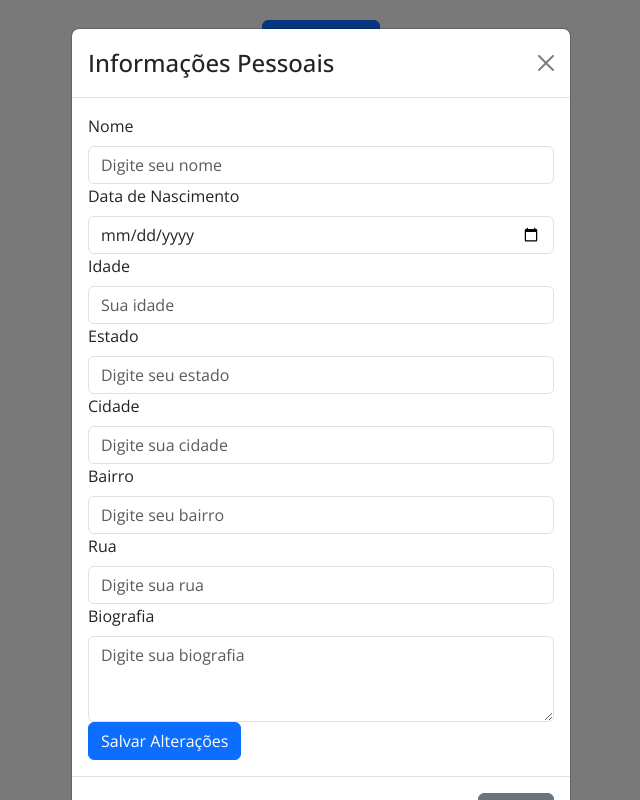
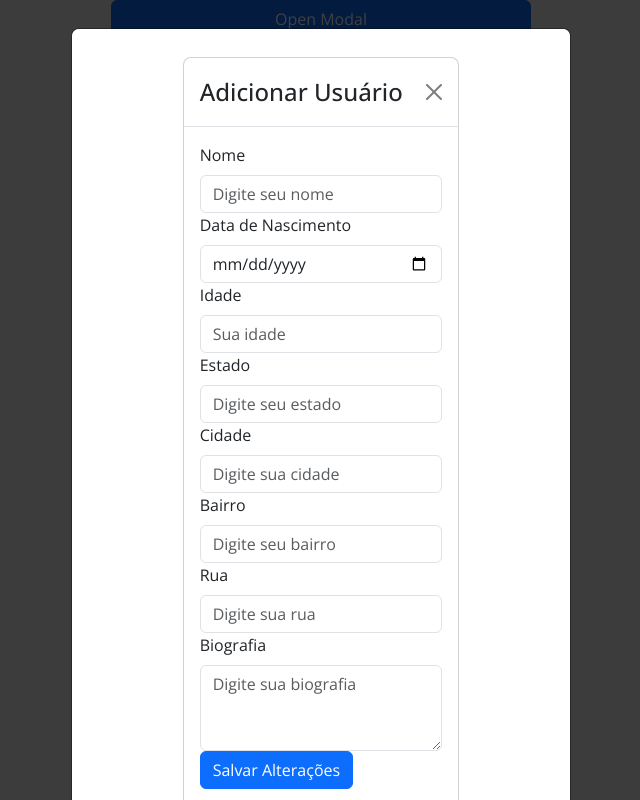
Before and after one commit to LucasESilv/CrudSync360io, a React (Create React App) app in the folder client/: page / in a window 1280 px wide. Both pictures are taken after a click on the button "Open Modal". Shown: the whole page, without its empty margins (319-959 px from the left). Built offline with nearby package versions, Linux system fonts and the light colour scheme.

Commit message:
Adição dos modais, utilizando o appContext

```diff
--- a/client/src/App.js
+++ b/client/src/App.js
@@ -1,47 +1,16 @@
-import React, { useState, useEffect } from "react";
-import Button from "react-bootstrap/Button";
-// import Modal from 'react-bootstrap/Modal';
 import GlobalStyle from "./styles/global.js";
-// import styled from "styled-components";
-import Container from "./styles/containerStyles.js";
 import "react-toastify/dist/ReactToastify.css";
-import { toast } from "react-toastify";
-import axios from "axios";
-import FormsModal from "./components/Forms.jsx";
-import TableUsers from "./components/Tables.jsx";
+import { AppContextProvider } from "./components/AppContextProvider.jsx";
+import { HeaderComponent } from "./components/Header.jsx";
 
 function App() {
-  const [showModal, setShowModal] = useState(false);
-  const [users, setUsers] = useState([]);
-  const [onEdit, setOnEdit] = useState(null);
-  const getUsers = async () => {
-    try {
-      const res = await axios.get("http://localhost:8800");
-      setUsers(res.data.sort((a, b) => (a.name > b.name ? 1 : -1)));
-    } catch (error) {
-      toast.error(error);
-    }
-  };
-  useEffect(() => {
-    getUsers();
-  }, [setUsers]);
-  const openModal = () => {
-    setShowModal(true);
-  };
-  const closeModal = () => {
-    setShowModal(false);
-  };
   return (
     <div className="App">
       <>
-        <Container>
-          <Button variant="primary" onClick={openModal}>
-            Open Modal
-          </Button>
-          <FormsModal onEdit={onEdit} show={showModal} onHide={closeModal} />
-          <TableUsers setOnEdit={setOnEdit} users={users} setUsers={setUsers} />
-        </Container>
-        <GlobalStyle />
+        <AppContextProvider>
+          <HeaderComponent />
+          <GlobalStyle />
+        </AppContextProvider>
       </>
     </div>
   );
--- /dev/null
+++ b/client/src/components/AppContextProvider.jsx
@@ -0,0 +1,12 @@
+import { createContext, useState } from "react";
+export const AppContext = createContext();
+export const AppContextProvider = ({ children }) => {
+  const [showModalForm, setShowModalForm] = useState(false);
+  const [showModalViewUser, setShowModalViewUser] = useState(false);
+  const [showModalEditUser, setShowModalEditUser] = useState(false)
+  return (
+    <AppContext.Provider value={{ showModalForm, setShowModalForm, showModalViewUser, setShowModalViewUser, showModalEditUser, setShowModalEditUser}}>
+      {children}
+    </AppContext.Provider>
+  );
+};
--- a/client/src/components/Forms.jsx
+++ b/client/src/components/Forms.jsx
@@ -1,7 +1,10 @@
-import React, { useState } from "react";
+import React, { useContext, useState } from "react";
 import { Form, Button, Modal } from "react-bootstrap";
+import { ModalComponent } from "./ModalComponent";
+import { AppContext } from "./AppContextProvider";
 
-function FormsModal(props) {
+function FormsModal(user, props) {
+  const { showModalForm, showModalEditUser } = useContext(AppContext);
   const [age, setAge] = useState("");
   const [formData, setFormData] = useState({
     name: "",
@@ -60,17 +63,13 @@ function FormsModal(props) {
   };
 
   return (
-    <Modal
-      show={props.show}
-      onHide={() => {
-        props.onHide();
-        resetFormFields();
-      }}
+    <>
+      {showModalForm && (
+        <ModalComponent
+          show={showModalForm}
+          titleModal={"Adicionar Usuário"}
+          saveInfo={"Salvar informações"}
         >
-      <Modal.Header closeButton>
-        <Modal.Title>Informações Pessoais</Modal.Title>
-      </Modal.Header>
-      <Modal.Body>
           <Form onSubmit={handleSubmit}>
             <Form.Group controlId="formName">
               <Form.Label>Nome</Form.Label>
@@ -150,19 +149,96 @@ function FormsModal(props) {
               Salvar Alterações
             </Button>
           </Form>
-      </Modal.Body>
-      <Modal.Footer>
-        <Button
-          variant="secondary"
-          onClick={() => {
-            props.onHide();
-            resetFormFields();
-          }}
+        </ModalComponent>
+      )}
+      {showModalEditUser && (
+        <ModalComponent
+          show={showModalEditUser}
+          titleModal={"Editar usuário"}
+          saveInfo={"Salvar informações"}
         >
-          Fechar
+          <Form onSubmit={handleSubmit}>
+            <Form.Group controlId="formName">
+              <Form.Label>Nome</Form.Label>
+              <Form.Control
+                type="text"
+                name="name"
+                placeholder="Digite seu nome"
+                onChange={handleChange}
+              />
+            </Form.Group>
+            <Form.Group controlId="formBDate">
+              <Form.Label>Data de Nascimento</Form.Label>
+              <Form.Control
+                type="date"
+                name="b_date"
+                placeholder="Selecione sua data de nascimento"
+                onChange={handleDateChange}
+              />
+            </Form.Group>
+            <Form.Group controlId="formAge">
+              <Form.Label>Idade</Form.Label>
+              <Form.Control
+                type="number"
+                name="age"
+                placeholder="Sua idade"
+                value={age}
+                readOnly
+              />
+            </Form.Group>
+            <Form.Group controlId="formState">
+              <Form.Label>Estado</Form.Label>
+              <Form.Control
+                type="text"
+                name="state"
+                placeholder="Digite seu estado"
+                onChange={handleChange}
+              />
+            </Form.Group>
+            <Form.Group controlId="formCity">
+              <Form.Label>Cidade</Form.Label>
+              <Form.Control
+                type="text"
+                name="city"
+                placeholder="Digite sua cidade"
+                onChange={handleChange}
+              />
+            </Form.Group>
+            <Form.Group controlId="formNeighborhood">
+              <Form.Label>Bairro</Form.Label>
+              <Form.Control
+                type="text"
+                name="neighborhood"
+                placeholder="Digite seu bairro"
+                onChange={handleChange}
+              />
+            </Form.Group>
+            <Form.Group controlId="formRoad">
+              <Form.Label>Rua</Form.Label>
+              <Form.Control
+                type="text"
+                name="road"
+                placeholder="Digite sua rua"
+                onChange={handleChange}
+              />
+            </Form.Group>
+            <Form.Group controlId="formBiography">
+              <Form.Label>Biografia</Form.Label>
+              <Form.Control
+                as="textarea"
+                name="biography"
+                rows={3}
+                placeholder="Digite sua biografia"
+                onChange={handleChange}
+              />
+            </Form.Group>
+            <Button variant="primary" type="submit">
+              Salvar Alterações
             </Button>
-      </Modal.Footer>
-    </Modal>
+          </Form>
+        </ModalComponent>
+      )}
+    </>
   );
 }
 
--- /dev/null
+++ b/client/src/components/Header.jsx
@@ -0,0 +1,38 @@
+import { Button, Container } from "react-bootstrap";
+import FormsModal from "./Forms";
+import TableUsers from "./Tables";
+import { useContext, useEffect, useState } from "react";
+import axios from "axios";
+import { toast } from "react-toastify";
+import { AppContext } from "./AppContextProvider";
+
+export const HeaderComponent = () => {
+  const { setShowModalForm } = useContext(AppContext);
+  const [users, setUsers] = useState([]);
+  const [onEdit, setOnEdit] = useState(null);
+  const getUsers = async () => {
+    try {
+      const res = await axios.get("http://localhost:8800");
+      setUsers(res.data.sort((a, b) => (a.name > b.name ? 1 : -1)));
+    } catch (error) {
+      toast.error(error);
+    }
+  };
+  useEffect(() => {
+    getUsers();
+  }, [setUsers]);
+
+  const openModalForm = () => setShowModalForm(true);
+
+  return (
+    <>
+      <Container className="d-flex flex-column justify-content-center ">
+        <Button variant="primary" onClick={openModalForm}>
+          Open Modal
+        </Button>
+        <FormsModal />
+        <TableUsers setOnEdit={setOnEdit} users={users} setUsers={setUsers} />
+      </Container>
+    </>
+  );
+};
--- /dev/null
+++ b/client/src/components/ModalComponent.jsx
@@ -0,0 +1,36 @@
+import { useContext } from "react";
+import { AppContext } from "./AppContextProvider";
+import { Button, Modal } from "react-bootstrap";
+
+export const ModalComponent = ({ children, saveInfo, titleModal, show }) => {
+  const { setShowModalForm, setShowModalViewUser, setShowModalEditUser } =
+    useContext(AppContext);
+  const closeModal = () => {
+    setShowModalForm(false);
+    setShowModalViewUser(false);
+    setShowModalEditUser(false);
+  };
+
+  return (
+    <>
+      <Modal show={show} onHide={closeModal}>
+        <Modal.Dialog>
+          <Modal.Header closeButton>
+            <Modal.Title>{titleModal}</Modal.Title>
+          </Modal.Header>
+          <Modal.Body>{children}</Modal.Body>
+          <Modal.Footer>
+            <Button variant="secondary" onClick={closeModal}>
+              Close
+            </Button>
+            {saveInfo && (
+              <Button variant="primary" onClick={saveInfo}>
+                {saveInfo}
+              </Button>
+            )}
+          </Modal.Footer>
+        </Modal.Dialog>
+      </Modal>
+    </>
+  );
+};
--- a/client/src/components/Tables.jsx
+++ b/client/src/components/Tables.jsx
@@ -1,4 +1,4 @@
-import React, { useState } from "react";
+import React, { useContext } from "react";
 import Table from "react-bootstrap/Table";
 import axios from "axios";
 import { toast } from "react-toastify";
@@ -10,22 +10,22 @@ import {
 } from "@fortawesome/free-solid-svg-icons";
 import FormsModal from "./Forms.jsx";
 import ViewUserModal from "./UserInfo.jsx";
+import { AppContext } from "./AppContextProvider.jsx";
 
 function TableUsers({ users, setUsers, setOnEdit }) {
-  const [showModal, setShowModal] = useState(false);
+  const { setShowModalViewUser, showModalViewUser, setShowModalEditUser, showModalEditUser } = useContext(AppContext);
+
   const openEditModal = (item) => {
     setOnEdit(item);
-    setShowModal(true);
+    setShowModalEditUser(true);
+    console.log(showModalEditUser);
   };
-  const closeEditModal = () => {
-    setShowModal(false);
+
+  const openViewUser = (item) => {
+    setOnEdit(item);
+    setShowModalViewUser(true);
   };
-  const openViewUser = (item) => {
-    setShowModal(true);
-  };
-  const closeViewUser = () => {
-    setShowModal(false);
-  };
+
   const handleDelete = async (id) => {
     await axios
       .delete("http://localhost:8800/" + id)
@@ -81,8 +81,8 @@ function TableUsers({ users, setUsers, setOnEdit }) {
           ))}
         </tbody>
       </Table>
-      <FormsModal show={showModal} onHide={closeEditModal} />
-      <ViewUserModal show={showModal} onHide={closeViewUser} />
+      <FormsModal show={showModalEditUser}  />
+      <ViewUserModal show={showModalViewUser}  />
     </div>
   );
 }
--- a/client/src/components/UserInfo.jsx
+++ b/client/src/components/UserInfo.jsx
@@ -1,25 +1,15 @@
-import React from "react";
-import Button from "react-bootstrap/Button";
-import Modal from "react-bootstrap/Modal";
+import React, { useContext } from "react";
+import { ModalComponent } from "./ModalComponent";
+import { AppContext } from "./AppContextProvider";
 
 function ViewUserModal(props) {
+    const { showModalViewUser } = useContext(AppContext);
   return (
-    <Modal show={props.show} onHide={props.onHide}>
-      <Modal.Dialog>
-        <Modal.Header closeButton>
-          <Modal.Title>Modal title</Modal.Title>
-        </Modal.Header>
-        <Modal.Body>
-          <p>Modal body text goes here.</p>
-        </Modal.Body>
-        <Modal.Footer>
-          <Button variant="secondary" onClick={props.onHide}>
-            Close
-          </Button>
-          <Button variant="primary">Save changes</Button>
-        </Modal.Footer>
-      </Modal.Dialog>
-    </Modal>
+    <>
+      <ModalComponent show={showModalViewUser} titleModal={"Visualizar Usuário"} >
+        <h2>teste</h2>
+      </ModalComponent>
+    </>
   );
 }
 
```
Lines whose indentation alone changed are shown as unchanged.
